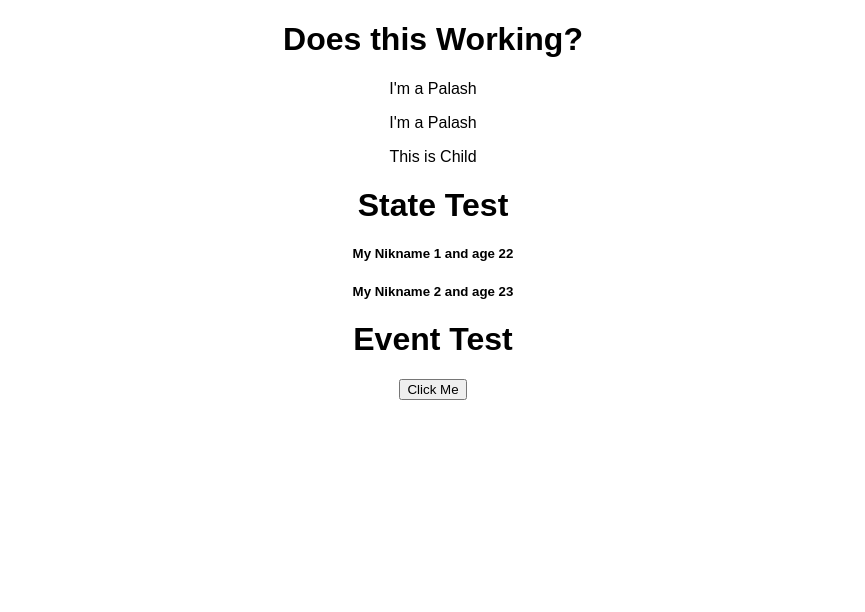
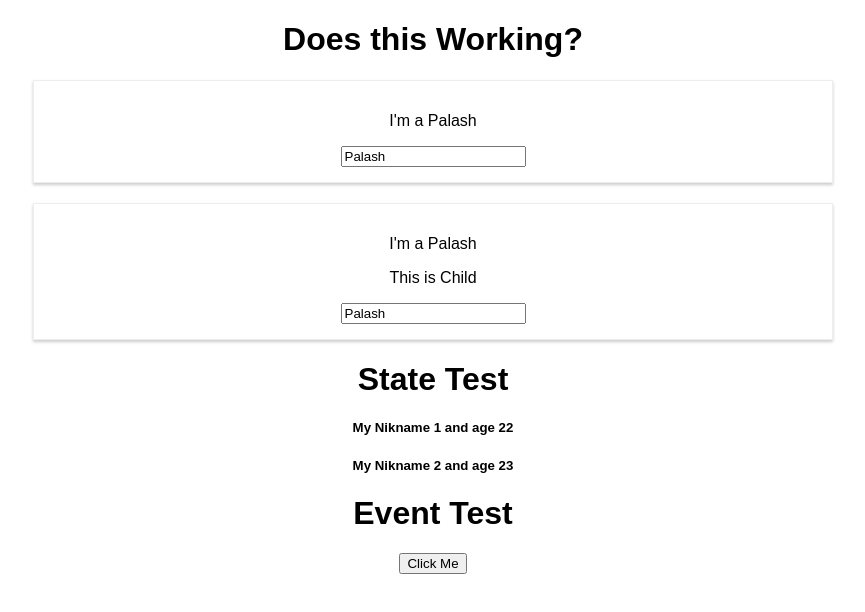
Before and after one commit to Palash7862/react-az, a React (Create React App) app: page / in a window 1280 px wide. Shown: the top 612 px of the page, without its empty margins (207-1072 px from the left). Built offline with nearby package versions, Linux system fonts and the light colour scheme.

Commit message:
working with react manipulating fn refarance, 3 way bind and css style

```diff
--- a/src/App.js
+++ b/src/App.js
@@ -5,17 +5,27 @@ import Person from './Person/Person';
 class App extends Component {
   state = {
     person: [
-      {name: 'Nikname 1', age: 22},
-      {name: 'Nikname 2', age: 23}
+      { name: 'Nikname 1', age: 22 },
+      { name: 'Nikname 2', age: 23 }
     ]
   }
 
-  swithCall = () => {
+  swithCall = (name) => {
     //alert('You are clickrd.');
     this.setState({
       person: [
-        {name: 'name Vergil', age: 25},
-        {name: 'name Dante', age: 27}
+        { name: name, age: 25 },
+        { name: 'name Dante', age: 27 }
+      ]
+    });
+  }
+
+  nameChange = (event) => {
+    //alert('You are clickrd.');
+    this.setState({
+      person: [
+        { name: event.target.value, age: 25 },
+        { name: 'Nikname 2', age: 27 }
       ]
     });
   }
@@ -25,13 +35,13 @@ class App extends Component {
     return (
       <div className="App">
         <h1>Does this Working?</h1>
-        <Person name="Palash"/>
-        <Person name="Palash">This is Child </Person>
+        <Person name="Palash" click={() => this.swithCall('name Vergil')} />
+        <Person name="Palash" change={this.nameChange}>This is Child </Person>
         <h1>State Test</h1>
         <h5>My {this.state.person[0].name} and age {this.state.person[0].age}</h5>
         <h5>My {this.state.person[1].name} and age {this.state.person[1].age}</h5>
         <h1>Event Test</h1>
-        <button onClick={this.swithCall}>Click Me</button>
+        <button onClick={this.swithCall.bind(this, 'name Vergil')}>Click Me</button>
       </div>
     );
     // var childEl = React.createElement('h1', null, 'Does this Working?');
--- /dev/null
+++ b/src/Person/Person.css
@@ -0,0 +1,7 @@
+.Person{
+    width: 60%;
+    margin: 0px auto 20px;
+    border: 1px solid #eee;
+    box-shadow: 0px 2px 3px #ccc;
+    padding: 15px;
+}
--- a/src/Person/Person.js
+++ b/src/Person/Person.js
@@ -1,10 +1,11 @@
 import React from 'react';
-
+import './Person.css';
 const person = (props) => {
     return  (
-        <div>
-            <p>I'm a {props.name}</p>
+        <div className="Person">
+            <p onClick={props.click}>I'm a {props.name}</p>
             <p>{props.children}</p>
+            <input type="text" onChange={props.change} value={props.name} />
         </div>
     );
 };
```
